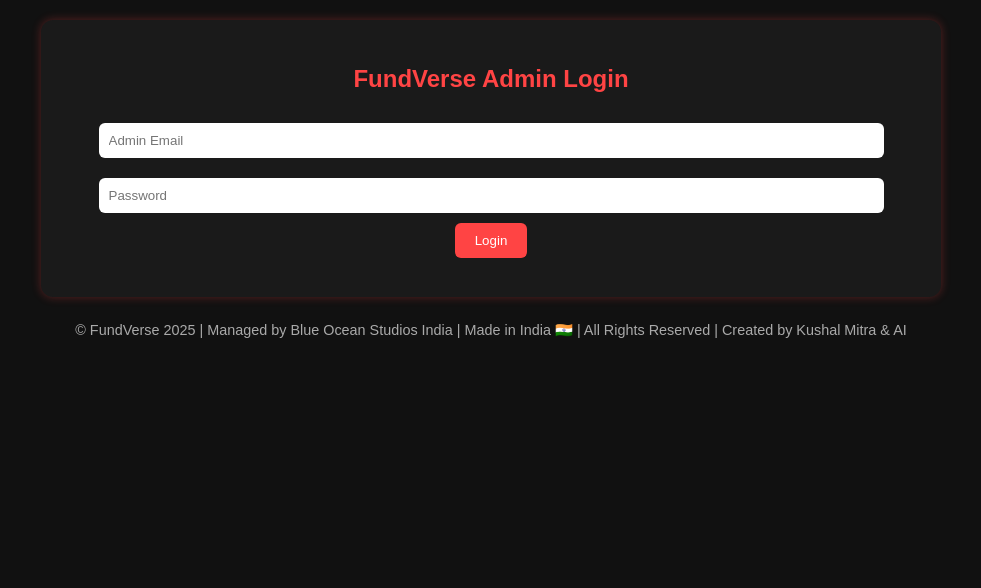
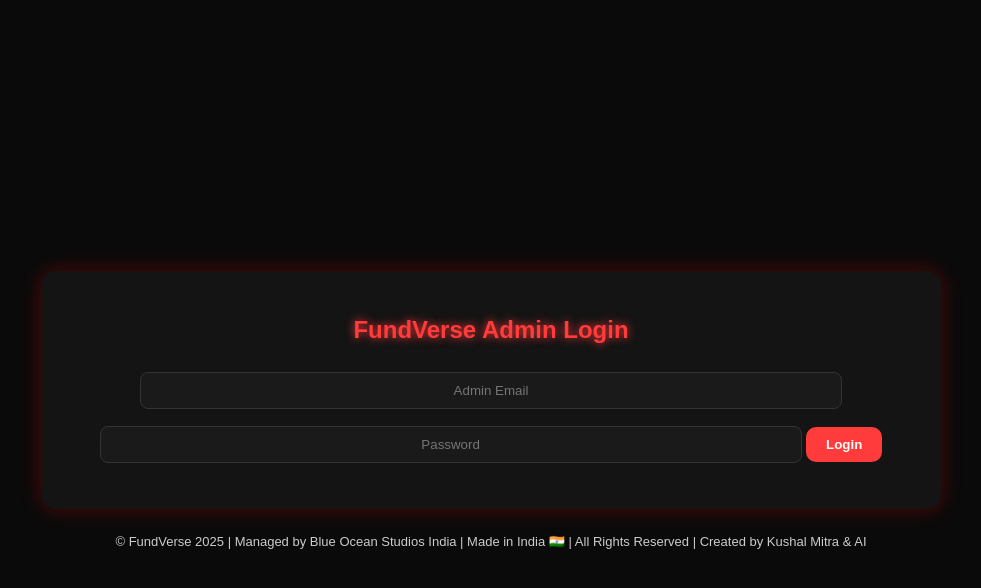
Before and after one commit to HKBSubs69/FundVerse, a plain HTML site: page admin.html in a window 1280 px wide. Shown: the whole page, without its empty margins (149-1130 px from the left). Drawn offline with Linux system fonts and the light colour scheme; no server answers.

Commit message:
Update admin.css

```diff
--- a/admin.css
+++ b/admin.css
@@ -1,70 +1,78 @@
 body {
+  background-color: #0a0a0a;
+  color: #fff;
+  font-family: "Poppins", sans-serif;
   margin: 0;
-  font-family: "Poppins", sans-serif;
-  background-color: #111;
-  color: #eee;
+  padding: 0;
+  display: flex;
+  justify-content: center;
+  align-items: center;
+  min-height: 100vh;
 }
 
 .container {
+  width: 95%;
   max-width: 900px;
-  margin: auto;
-  padding: 20px;
-}
-
-h1, h2 {
-  color: #ff4444;
   text-align: center;
 }
 
 .card {
+  background: #141414;
+  padding: 25px;
+  border-radius: 15px;
+  margin: 20px auto;
+  box-shadow: 0 0 20px rgba(255, 0, 0, 0.3);
+}
+
+.glow {
+  color: #ff3b3b;
+  text-shadow: 0 0 10px #ff3b3b;
+}
+
+.btn, .logout-btn {
+  background: #ff3b3b;
+  border: none;
+  color: white;
+  padding: 10px 20px;
+  margin-top: 10px;
+  border-radius: 10px;
+  cursor: pointer;
+  font-weight: 600;
+  transition: 0.3s;
+}
+
+.btn:hover, .logout-btn:hover {
+  background: #d32f2f;
+}
+
+input {
+  width: 80%;
+  padding: 10px;
+  margin: 8px 0;
+  border: 1px solid #333;
+  border-radius: 8px;
   background: #1a1a1a;
-  padding: 25px;
-  border-radius: 12px;
-  box-shadow: 0 0 10px rgba(255, 68, 68, 0.3);
+  color: white;
   text-align: center;
 }
 
-input {
-  width: 90%;
-  padding: 10px;
-  margin: 10px 0;
-  border: none;
-  border-radius: 6px;
-}
-
-.btn, .logout-btn {
-  background: #ff4444;
-  color: white;
-  border: none;
-  padding: 10px 20px;
-  border-radius: 6px;
-  cursor: pointer;
-}
-
-.btn:hover, .logout-btn:hover {
-  background: #ff6666;
-}
-
-.error {
-  color: #ff6666;
-  font-size: 0.9em;
-}
-
-.hidden {
-  display: none;
+input:focus {
+  outline: 1px solid #ff3b3b;
 }
 
 .progress-container {
-  background: #333;
-  border-radius: 8px;
-  overflow: hidden;
+  width: 100%;
+  background: #222;
+  border-radius: 10px;
+  height: 15px;
   margin: 10px 0;
 }
 
 .progress-bar {
-  height: 15px;
-  background: #ff4444;
-  width: 0;
+  background: #ff3b3b;
+  height: 100%;
+  width: 0%;
+  border-radius: 10px;
   transition: width 0.4s ease;
 }
 
@@ -72,22 +80,36 @@
   width: 100%;
   border-collapse: collapse;
   margin-top: 15px;
+  font-size: 14px;
 }
 
 th, td {
   padding: 10px;
-  text-align: center;
   border-bottom: 1px solid #333;
 }
 
 th {
-  background: #222;
-  color: #ff4444;
+  color: #ff5252;
+  text-transform: uppercase;
+}
+
+.error {
+  color: #ff5252;
+  font-size: 13px;
 }
 
 footer {
-  text-align: center;
-  font-size: 0.9em;
   margin-top: 25px;
-  color: #aaa;
+  font-size: 13px;
+  color: #ccc;
 }
+
+@media (max-width: 600px) {
+  table, thead, tbody, tr, td, th {
+    display: block;
+  }
+  tr {
+    margin-bottom: 15px;
+    border-bottom: 1px solid #333;
+  }
+}
```
